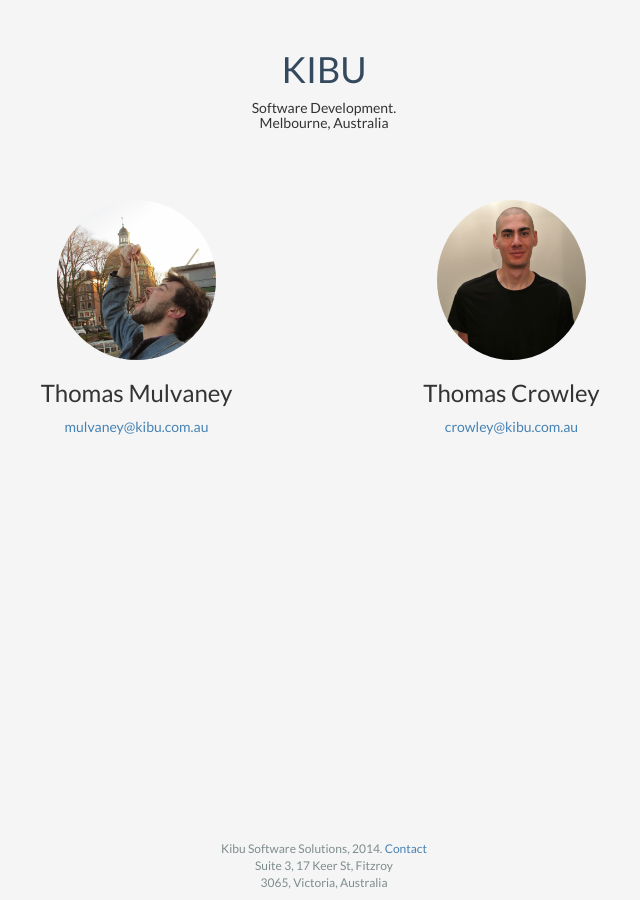
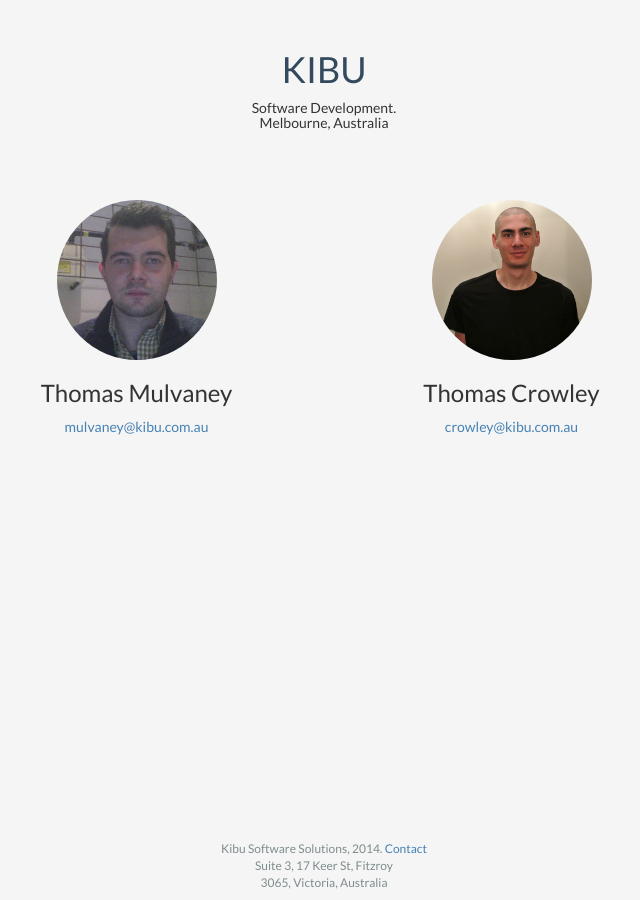
Before and after one commit to kibu-australia/kibu-australia.github.io, a Jekyll site: the page built from index.html, in a window 1280 px wide. Shown: the whole page, without its empty margins (316-956 px from the left). Built offline with Jekyll 4.4.1, drawn with Linux system fonts in a browser that asks for light colours; nearby versions of some CDN libraries; Markdown is read by kramdown in place of the engine named in the settings.

Commit message:
updated DP

```diff
--- a/index.html
+++ b/index.html
@@ -8,7 +8,7 @@
     {% for person in site.data.about.people %}
       <div class="col-md-6">
         <div class="box">
-          <img class="img-circle" src="{{ person.selfie }}" alt="{{ person.name }}" style="height: 160px" />
+          <img class="img-circle" width="160px" src="{{ person.selfie }}" alt="{{ person.name }}" style="height: 160px" />
           <h3>{{ person.name }}</h3>
           <a href="mailto:{{ person.email }}">{{ person.email }}</a>
         </div>
```
Also changed, not shown: images/mulvaney.jpg.
